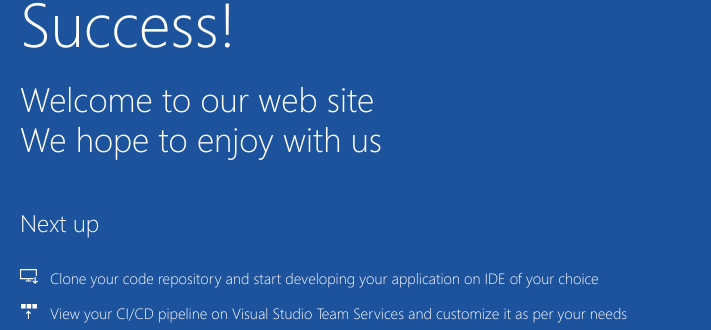
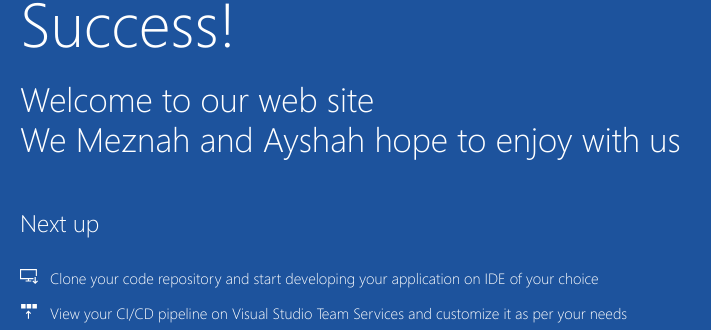
Before and after one commit to meznahAlquraishi/TestAppforPaaS, a plain HTML site: page index.html in a window 1280 px wide. Shown: the part 392-722 px from the top of the page, 205-916 px from the left. Drawn offline with Linux system fonts and the light colour scheme.

Commit message:
Update index.html

```diff
--- a/index.html
+++ b/index.html
@@ -20,7 +20,7 @@
             <div class="content-body">
                 <div class="success-text">Success!</div>
                 <div class="description line-1"> Welcome to our web site</div>
-                <div class="description line-2"> We hope to enjoy with us</div>
+                <div class="description line-2"> We Meznah and Ayshah hope to enjoy with us</div>
                 <div class="next-steps-container">
                     <div class="next-steps-header">Next up</div>
                     <div class="next-steps-body">
```
